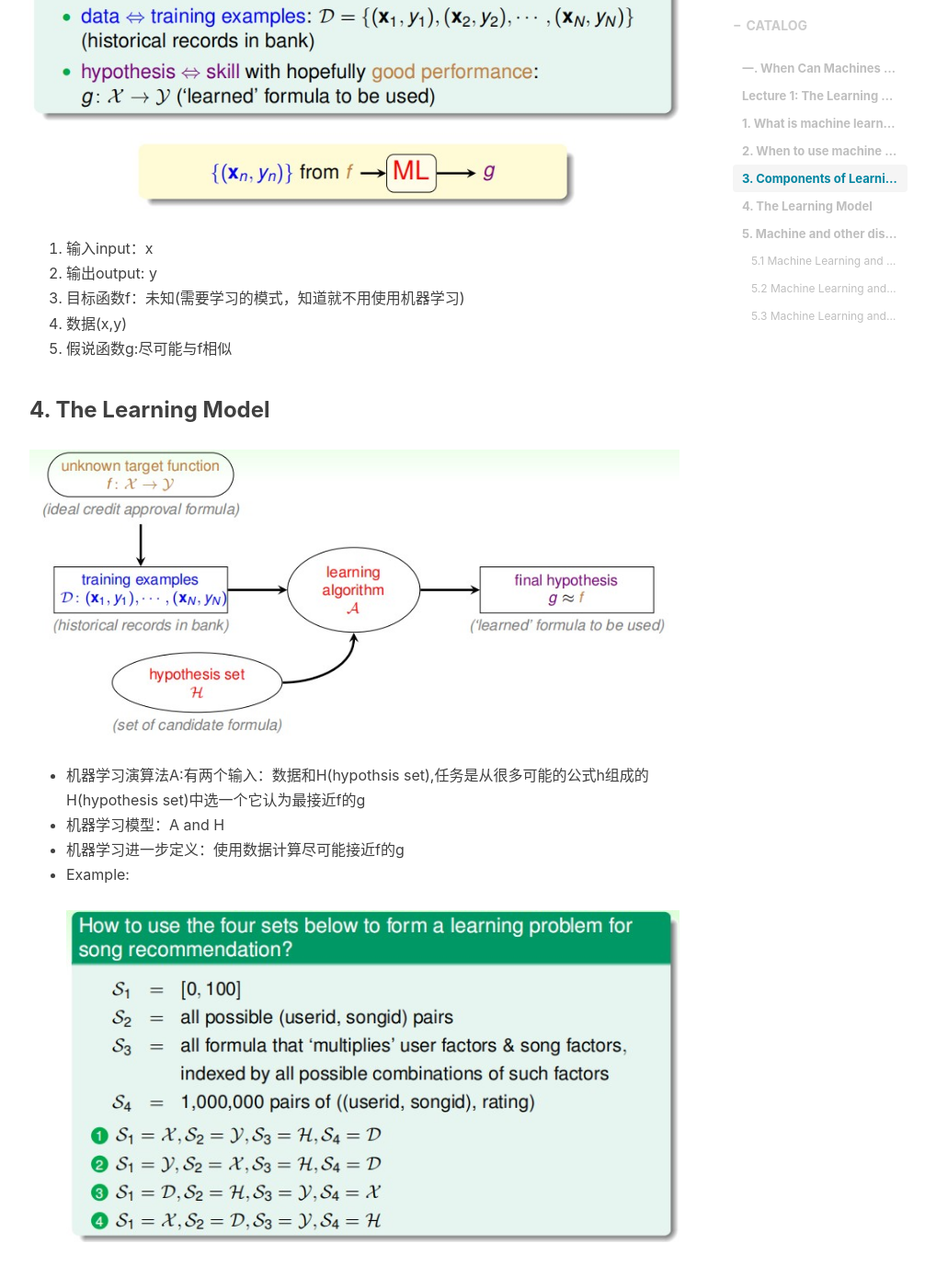
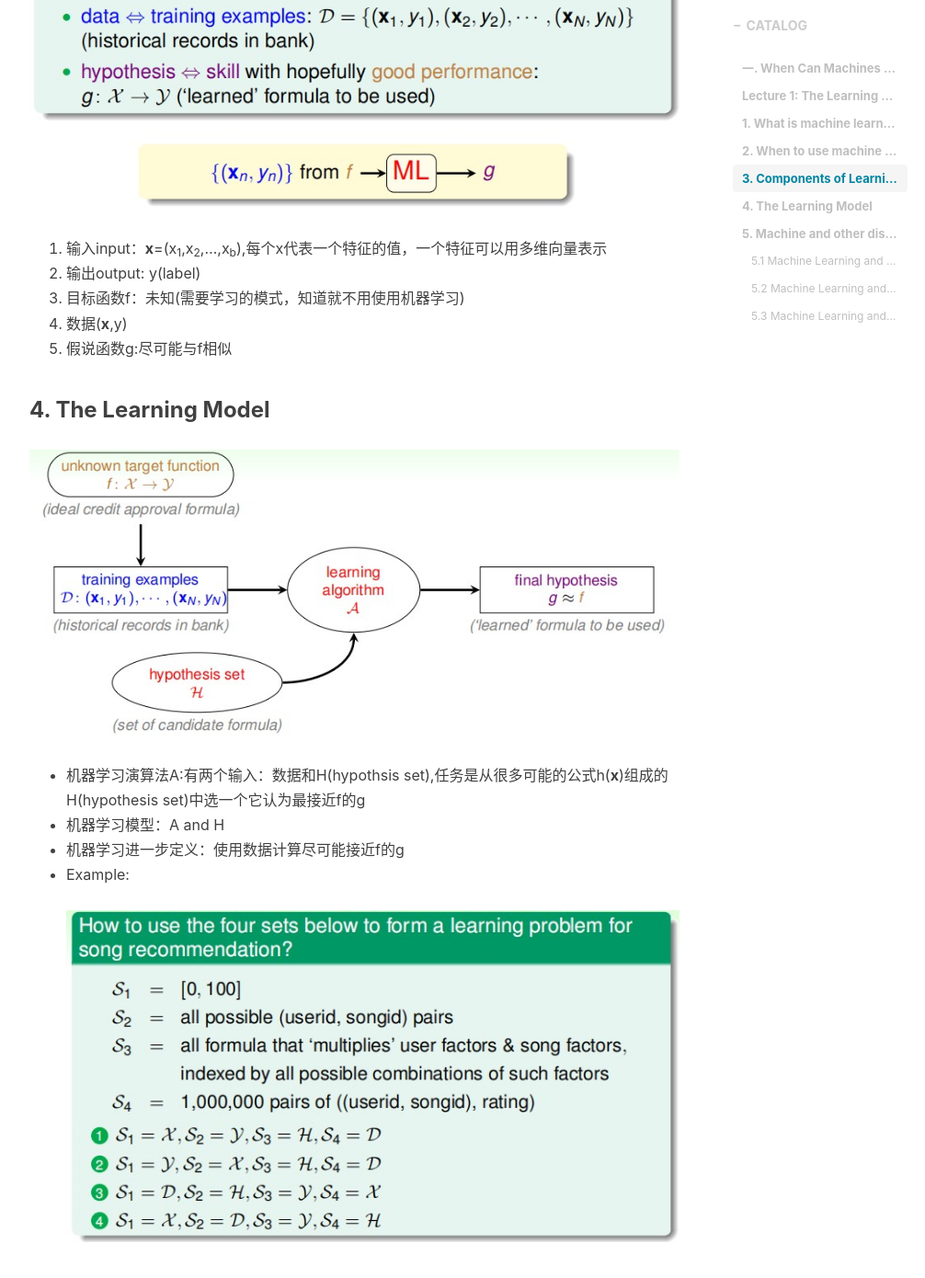
Before and after one commit to btyzkelili/btyzkelili.github.io, a Jekyll site: the page built from _posts/2019-05-03-linxuantian-jishi-1.markdown, in a window 1280 px wide and 1400 px high, scrolled down 2307 px. Shown: the top 1390 px of the window at 92% size, without its empty margins (233-1239 px from the left). Built offline with Jekyll 4.4.1, drawn with Linux system fonts in a browser that asks for light colours; nearby versions of some CDN libraries; comment, search, counter and statistics services are not loaded; some of the changed text lies outside the part shown.

Commit message:
add port

```diff
--- a/_posts/2019-05-03-linxuantian-jishi-1.markdown
+++ b/_posts/2019-05-03-linxuantian-jishi-1.markdown
@@ -28,15 +28,15 @@ tags:
 
 ### 3. Components of Learning
 ![](/img/linxuant-jishi/6.jpg)
-1. 输入input：x
-2. 输出output: y
+1. 输入input：**x**=(x<sub>1</sub>,x<sub>2</sub>,...,x<sub>b</sub>),每个x代表一个特征的值，一个特征可以用多维向量表示
+2. 输出output: y(label)
 3. 目标函数f：未知(需要学习的模式，知道就不用使用机器学习)
-4. 数据(x,y)
+4. 数据(**x**,y)
 5. 假说函数g:尽可能与f相似
 
 ### 4. The Learning Model
 ![](/img/linxuant-jishi/5.jpg)
-* 机器学习演算法A:有两个输入：数据和H(hypothsis set),任务是从很多可能的公式h组成的H(hypothesis set)中选一个它认为最接近f的g
+* 机器学习演算法A:有两个输入：数据和H(hypothsis set),任务是从很多可能的公式h(**x**)组成的H(hypothesis set)中选一个它认为最接近f的g
 * 机器学习模型：A and H
 * 机器学习进一步定义：使用数据计算尽可能接近f的g
 * Example:
```
Also changed, not shown: _posts/2019-05-06-linxuantian-jishi-2.md (added, +53 -0 lines), img/linxuant-jishi/2-1.jpg (added), img/linxuant-jishi/2-10.jpg (added), img/linxuant-jishi/2-2.jpg (added), img/linxuant-jishi/2-3.jpg (added), img/linxuant-jishi/2-4.jpg (added), img/linxuant-jishi/2-5.jpg (added), img/linxuant-jishi/2-6.jpg (added), img/linxuant-jishi/2-7.jpg (added), img/linxuant-jishi/2-9.jpg (added).
